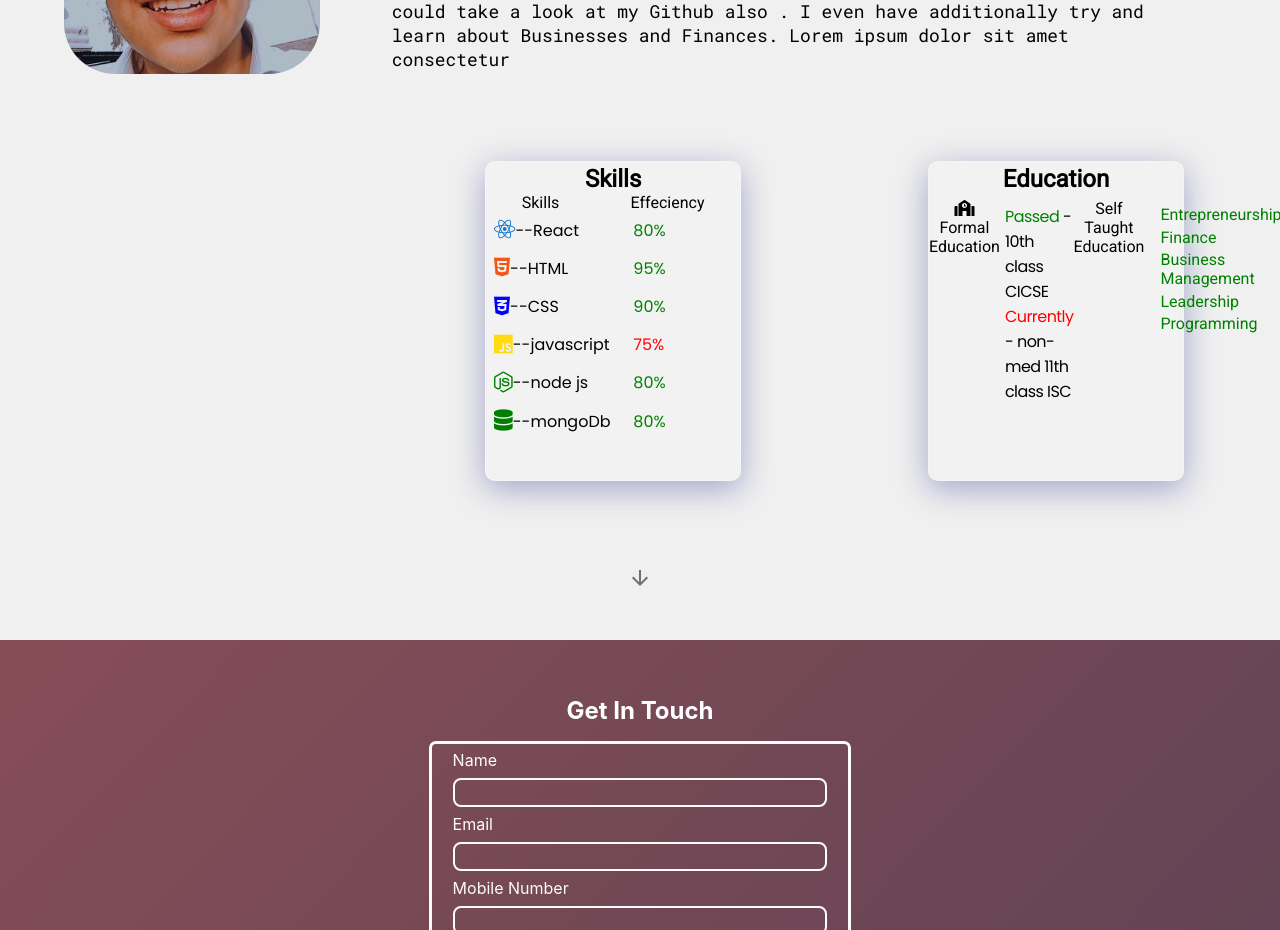
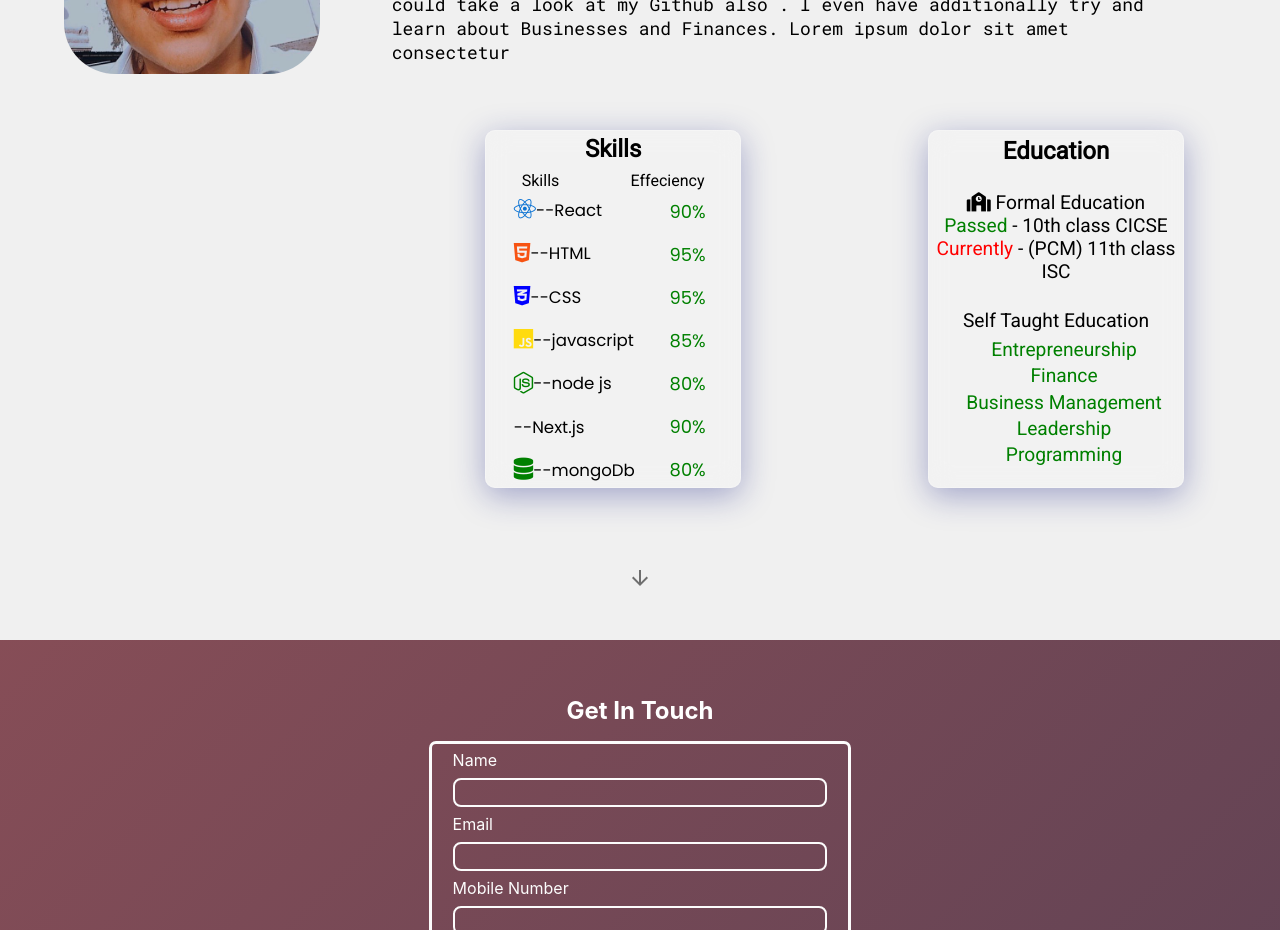
Before and after one commit to Hartaj-Singh-Dev/Personal-Website-Frontend, a React (Create React App) app: page /#/ in a window 1280 px wide. Shown: the part 1120-2050 px from the top of the page. Built offline with nearby package versions, Linux system fonts and the light colour scheme; a web font is replaced by a local one.

Commit message:
almost done with about page

```diff
--- a/src/Styles/About.css
+++ b/src/Styles/About.css
@@ -40,7 +40,7 @@ div.aboutHeader {
 div.dataCards{
   display: flex;
   justify-content: space-around;
-  margin: 1rem 0 0 0;
+  /* margin: 1rem 0 0 0; */
 }
 
 img.MyPicInPersonalWebsite{
@@ -71,7 +71,7 @@ div.About div.ContactArrow {
 }
 
 div.data div.dataCards div.card {
-  height: 25vw;
+  height: 28vw;
   width: 20vw;
   background: rgba( 248, 248, 248, 0.30 );
   box-shadow: 0 8px 32px 0 rgba( 31, 38, 135, 0.37 );
@@ -79,10 +79,15 @@ div.data div.dataCards div.card {
   -webkit-backdrop-filter: blur( 13.0px );
   border-radius: 10px;
   border: 1px solid rgba( 255, 255, 255, 0.18 );
+
+  display: flex;
+  flex-direction: column;
+  align-content: center;
+  justify-content: space-around;
 }
 div.dataCards div.card div.cardDetails{
-    height: 13.5rem;
-    margin-top: 6px;
+    height: 80%;
+
 }
 
 div.data{
@@ -102,7 +107,6 @@ div.data p span::before{
 div.card div.cardHead{
   text-align: center;
   font-family: Roboto;
-  margin-top: 0.2rem;
 }
 div.card div.cardsubHeader{
   display: flex;
@@ -110,9 +114,37 @@ div.card div.cardsubHeader{
   font-family: "Roboto";
 }
 
+div.subHead{
+  text-align: center;
+  font-family: "Roboto";
+}
+
 div.card div.cardDetails {
   display: flex;
+  height: 80%;
+    display: flex;
+    justify-content: space-evenly;
 }
+
+div.skills{
+  display: flex;
+  flex-direction: column;
+  justify-content: space-between;
+   font-size: 1.3vw;
+  width: 60%;
+}
+
+div.effeicency{
+  height: 100%;
+  width: 20%;
+  display: flex;
+  font-size: 1.4vw;
+  justify-content: space-between;
+  flex-direction: column;
+}
+
+
+
 
 div.card div.skills{
   display:flex;
@@ -122,9 +154,26 @@ div.card div.skills{
   width: 09rem;
 }
 
-div.skillReact + div.skillHTML +  div.skillCSS + div.skillJS + div.skillNode + div.skillDatabase {
+div.skillReact + div.skillHTML +  div.skillCSS + div.skillJS + div.skillNode + div.skillDatabase + div.skillNextjs{
   height: 1.7rem;
   font-family: "Roboto";
+
+}
+
+div.cardDetailsOfEducation{
+  height: 85%;
+    display: flex;
+    align-content: center;
+    flex-direction: column;
+    /* justify-content: space-between; */
+    justify-content: space-around
+}
+
+div.subHeadFullData{
+  text-align: center;
+  font-family: Roboto;
+  font-size: 1.5vw;
+  font-weight: 599;
 }
 
 /* Card CSS */
--- a/src/components/About.jsx
+++ b/src/components/About.jsx
@@ -129,6 +129,9 @@ const About = () => {
                         ></i>
                         --node js
                       </div>
+                      <div className="skillNexjs">
+                        --Next.js
+                      </div>
                       <div className="skillDatabse">
 
                         <i
@@ -138,55 +141,27 @@ const About = () => {
                         --mongoDb
                       </div>
                     </div>
-                    <div
-                      className="effeicency"
-                      style={{
-                        height: "13.5rem",
-                        width: "5.5rem",
-                        display: "flex",
-                        justifyContent: "space-between",
-                        flexDirection: "column",
-                        marginLeft: "0.2rem",
-                      }}
-                    >
+                    <div className="effeicency" >
+                      <div style={{ color: "green" }}>90%</div>
+                      <div style={{ color: "green" }}>95%</div>
+                      <div style={{ color: "green" }}>95%</div>
+                      <div style={{ color: "green" }}>85%</div>
                       <div style={{ color: "green" }}>80%</div>
-                      <div style={{ color: "green" }}>95%</div>
                       <div style={{ color: "green" }}>90%</div>
-                      <div style={{ color: "red" }}>75%</div>
-                      <div style={{ color: "green" }}>80%</div>
                       <div style={{ color: "green" }}>80%</div>
                     </div>
                   </div>
                 </div>
                 <div className="card">
-                  <div
-                    className="cardHead"
-                    style={{
-                      textAlign: "center",
-                      fontFamily: "Roboto",
-                      marginTop: "0.2rem",
-                    }}
-                  >
-
+                  <div className="cardHead">
                     <h2>Education</h2>
                   </div>
-                  <div className="cardDetails">
-                    <div
-                      className="subHead"
-                      style={{ textAlign: "center", fontFamily: "Roboto" }}
-                    >
+                  <div className="cardDetailsOfEducation">
+                    <div className="subHeadFullData" >
 
                       <i class="fas fa-school"></i> Formal Education
-                    </div>
-                    <div
-                      className="tradiontnal"
-                      style={{
-                        letterSpacing: "-0.55px",
-                        height: "3.5rem",
-                        marginLeft: "5px",
-                      }}
-                    >
-                      <div className="education" style={{ marginTop: "5px" }}>
+                      <div  className="tradiontnal">
+                      <div className="education" >
 
                         <span style={{ color: "green" }}>Passed</span> - 10th
                         class CICSE
@@ -194,16 +169,18 @@ const About = () => {
                       <div className="education">
 
                         <span style={{ color: "red" }}>Currently</span> -
-                        non-med 11th class ISC
+                        (PCM) 11th class ISC
                       </div>
                     </div>
+                    </div>
+
                     <div
-                      className="subHead"
+                      className="subHeadFullData"
                       style={{ textAlign: "center", fontFamily: "Roboto" }}
                     >
                       Self Taught Education
-                    </div>
-                    <div
+
+                      <div
                       className="SelfEducation"
                       style={{
                         fontFamily: "Roboto",
@@ -223,6 +200,8 @@ const About = () => {
                       <div className="education">Leadership</div>
                       <div className="education">Programming</div>
                     </div>
+                    </div>
+
                   </div>
                 </div>
               </div>
```
